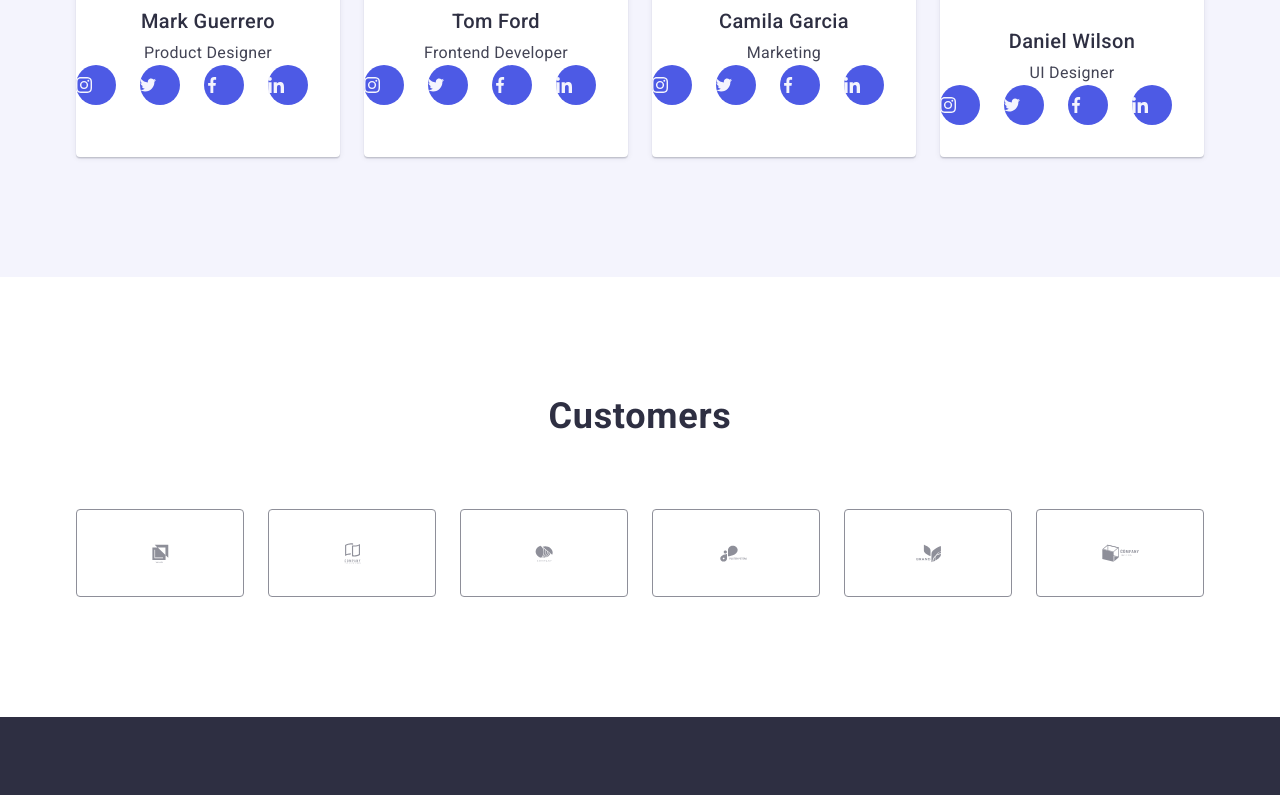
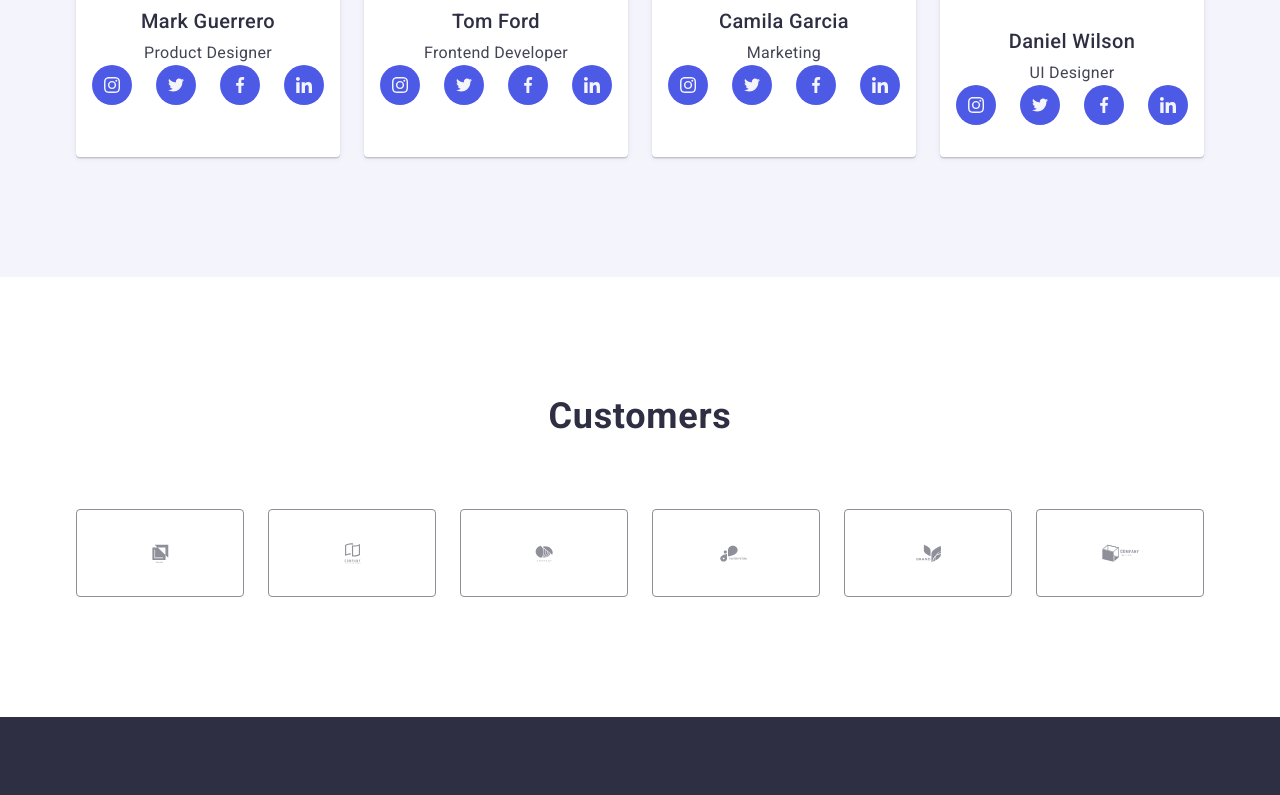
Before and after one commit to TetianaKubrak73/goit-markup-hw-04, a plain HTML site: page index.html in a window 1280 px wide. Shown: the part 2208-3003 px from the top of the page. Drawn offline with nearby package versions, Linux system fonts and the light colour scheme.

Commit message:
correct4

```diff
--- a/css/styles.css
+++ b/css/styles.css
@@ -364,7 +364,7 @@ width: calc((100% - 72px) / 4);
 
 .team-icon-list {
     display: flex;
-    justify-content: centr;
+    justify-content: center;
     gap: 24px;
 
 }
@@ -381,8 +381,8 @@ height: 40px;
     border-radius: 50%;
     display: flex;
     align-items: center;
-    justify-content: centr;
-    /*transition: background-color 250ms cubic-bezier(0.4, 0, 0.2, 1);*/
+    justify-content: center;
+
 }
 .team-link:hover {
     background-color: var(--ocean, #404BBF);
```
